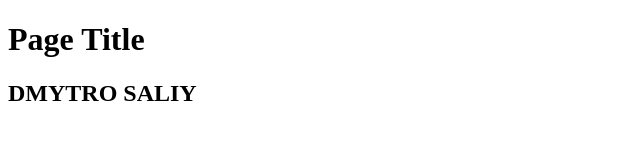
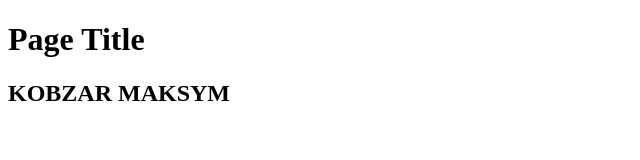
Before and after one commit to mvkobzar-max/git-test, a website: page index.html in a window 1280 px wide. Shown: the whole page, without its empty margins (0-640 px from the left). Drawn offline with Linux system fonts and the light colour scheme.

Commit message:
Update index.html

```diff
--- a/index.html
+++ b/index.html
@@ -9,7 +9,8 @@
 
 <body>
    <h1>Page Title</h1>
-   <h2>DMYTRO SALIY</h2>
+   <h2>KOBZAR MAKSYM</h2>
 </body>
 
+
 </html>
```
